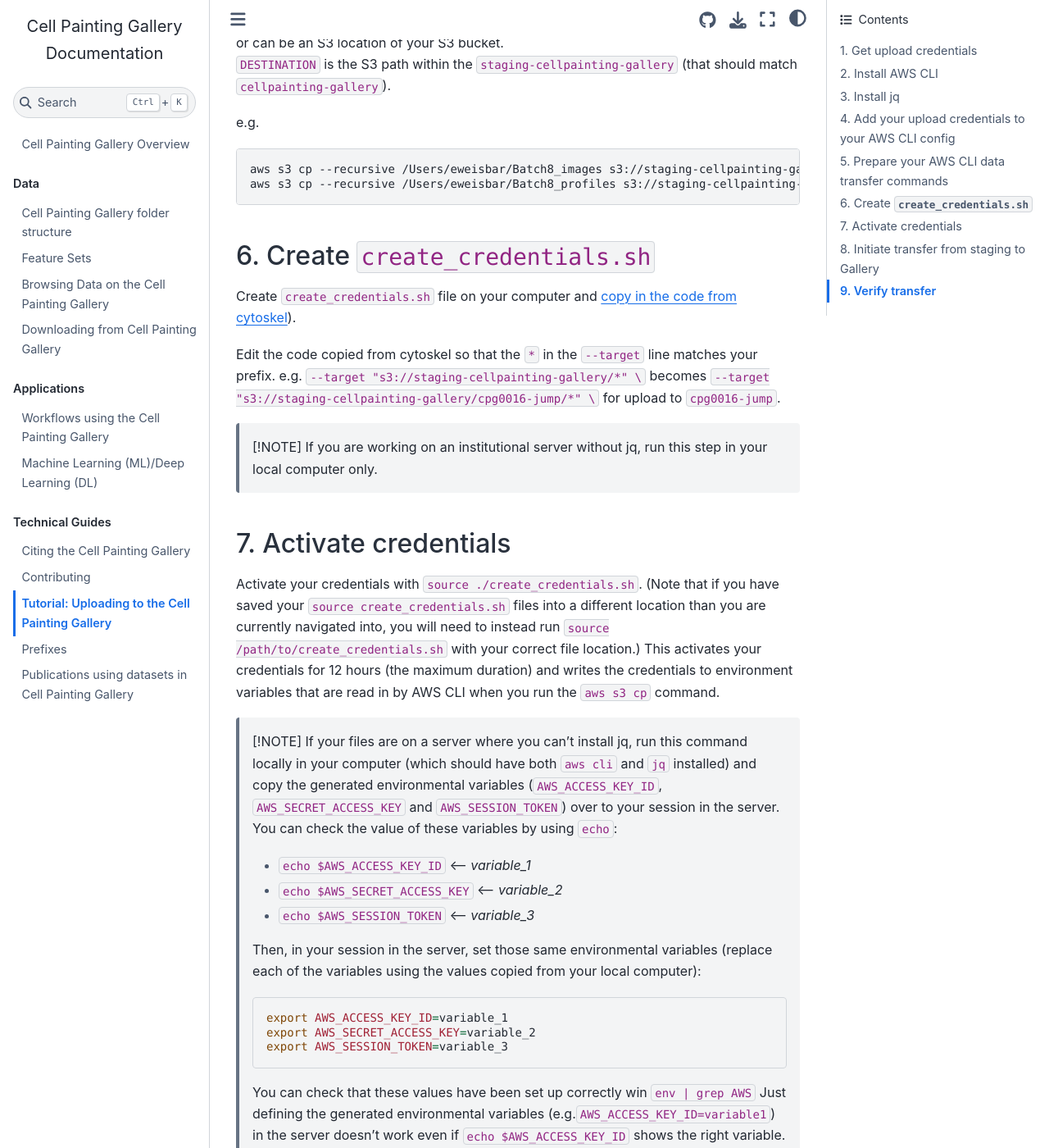
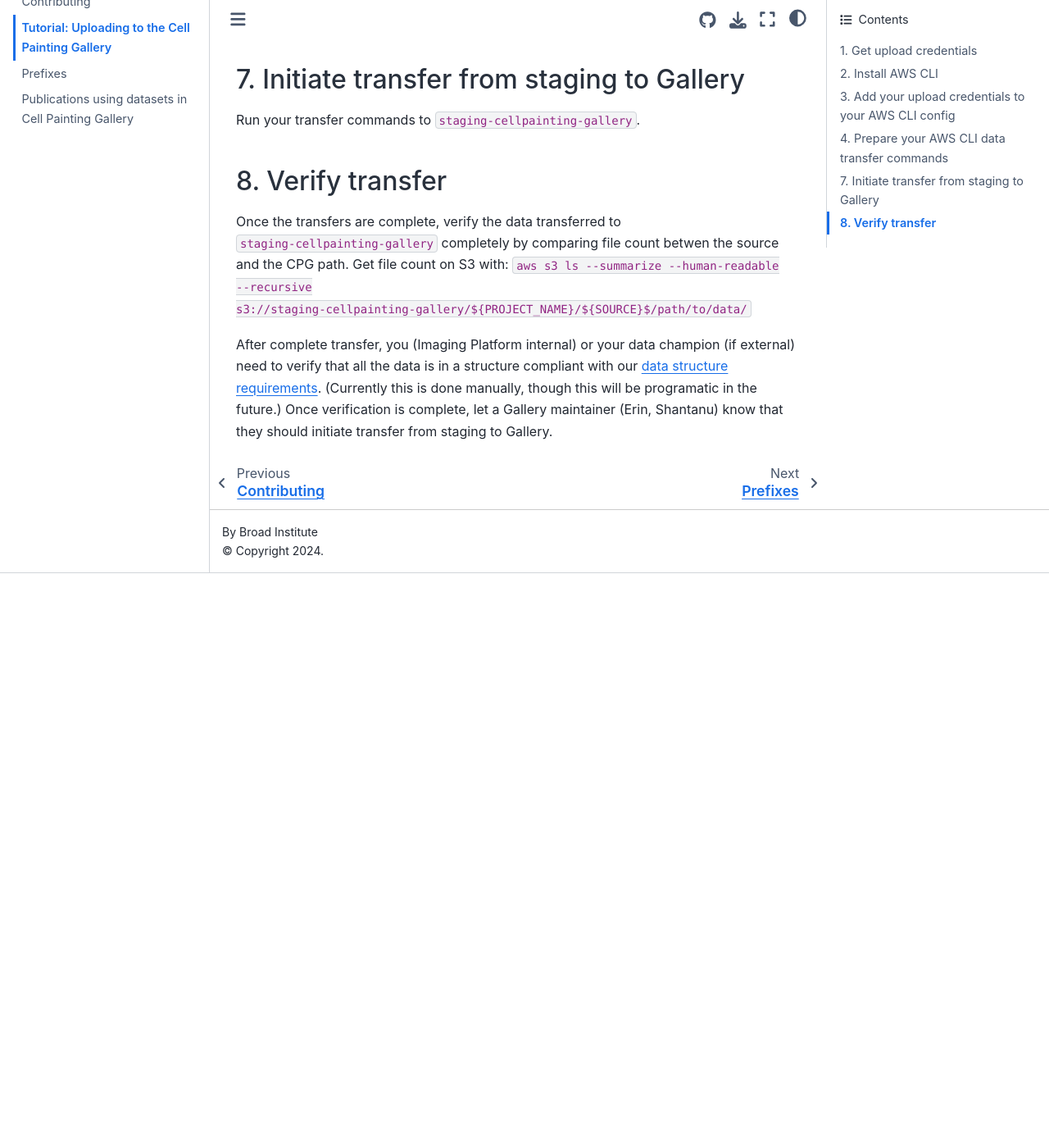
Before and after one commit to broadinstitute/cellpainting-gallery, a Jupyter Book: the page built from documentation/uploading_to_cpg.md, in a window 1280 px wide and 1400 px high, scrolled down 1936 px. Shown: the whole window at 82% size. Built offline with Jupyter Book 1.0.4 settings and Sphinx 7.4.7 and the Sphinx Book theme 1.1.4, drawn with Linux system fonts in a browser that asks for light colours; after the commit the page ends 2635 px from its top, so only the background shows below that; some of the changed text lies outside the part shown.

Commit message:
use direct credentials, not cytoskel

````diff
--- a/documentation/uploading_to_cpg.md
+++ b/documentation/uploading_to_cpg.md
@@ -3,31 +3,25 @@
 To preserve data integrity, any data going into the Cell Painting Gallery is first uploaded to a staging bucket, `staging-cellpainting-gallery`.
 A gallery maintainer can then approve the staged data and initiate transfer to `cellpainting-gallery`.
 
-**Note that these instructions only work for uploading data from local storage; we do not currently have solutions to upload to the staging bucket directly from another S3 account**
+```{warning}
+These instructions are currently applicable for upload from a non-S3 source (such as an institutional server).
+Transfer from S3 to S3 requires slightly more complicated credential setup so please let Erin/Shantanu know if your data is on S3 and they will provide additional instructions.
+```
 
 ## 1. Get upload credentials
 
 Upload credentials enable anyone with the credentials to upload to `staging-cellpainting-gallery`.
-They are generated on a per-prefix basis so each credential set can only be used for upload to a single prefix.
-Upload credentials are generated through [cytoskel](https://github.com/broadinstitute/cytoskel/tree/main).
 
-**Imaging Platform internal**: Email Ank to ask for credentials, letting him know the prefix you want to upload to.
+**Imaging Platform internal**: Email Erin/Shantanu to ask for credentials, letting them know the prefix you want to upload to.
 
 **External source**: Your dataset will have an Imaging Platform champion.
-That champion will contact Ank to request credentials and share them with you.
+That champion will contact Erin/Shantanu to request credentials and share them with you.
 
 ## 2. Install AWS CLI
 
 Follow AWS documentation to [install AWS CLI](https://docs.aws.amazon.com/cli/latest/userguide/getting-started-install.html).
 
-## 3. Install jq
-
-Follow the jq documention to [install jq](https://jqlang.github.io/jq/download/).
-
->[!NOTE]
->If you need to upload files to the Gallery from an institutional server and don't have permissions to install jq there, run this step in your local computer and check the note in **step 6 and 7**.
-
-## 4. Add your upload credentials to your AWS CLI config
+## 3. Add your upload credentials to your AWS CLI config
 
 Open the AWS CLI config file:
 
@@ -44,9 +38,9 @@
 output = json
 ```
 
-The `aws_access_key_id` and `aws_secret_access_key` will be sent to you by Ank when he generates credentials.
+The `aws_access_key_id` and `aws_secret_access_key` will be sent to you by Erin/Shantanu when they generate credentials.
 
-## 5. Prepare your AWS CLI data transfer commands
+## 4. Prepare your AWS CLI data transfer commands
 
 Ensure that you have read [Contributing to the Cell Painting Gallery](/documentation/contributing_to_cpg.md) and [Data Structure](/documentation/data_structure.md).
 
@@ -66,44 +60,16 @@
 aws s3 cp --recursive /Users/eweisbar/Batch8_profiles s3://staging-cellpainting-gallery/cpg0123-example/broad/workspace/profiles/2024_04_01_Batch8/ --acl bucket-owner-full-control
 ```
 
-## 6. Create `create_credentials.sh`
-
-Create `create_credentials.sh` file on your computer and [copy in the code from cytoskel](https://github.com/broadinstitute/cytoskel/blob/main/cytoskel/docs/access_cpg_staging.md#create-file-called-s3_credentialssh)).
-
-Edit the code copied from cytoskel so that the `*` in the `--target` line matches your prefix.
-e.g.  `--target "s3://staging-cellpainting-gallery/*" \` becomes `--target "s3://staging-cellpainting-gallery/cpg0016-jump/*" \` for upload to `cpg0016-jump`.
-
->[!NOTE]
->If you are working on an institutional server without jq, run this step in your local computer only.
-
-## 7. Activate credentials
-
-Activate your credentials with `source ./create_credentials.sh`.
-(Note that if you have saved your `source create_credentials.sh` files into a different location than you are currently navigated into, you will need to instead run `source /path/to/create_credentials.sh` with your correct file location.)
-This activates your credentials for 12 hours (the maximum duration) and writes the credentials to environment variables that are read in by AWS CLI when you run the `aws s3 cp` command.
-
->[!NOTE]
->If your files are on a server where you can't install jq, run this command locally in your computer (which should have both `aws cli` and `jq` installed) and copy the generated environmental variables (`AWS_ACCESS_KEY_ID`, `AWS_SECRET_ACCESS_KEY` and `AWS_SESSION_TOKEN`) over to your session in the server.
->You can check the value of these variables by using `echo`:
->- `echo $AWS_ACCESS_KEY_ID` <-- *variable_1*
->- `echo $AWS_SECRET_ACCESS_KEY` <-- *variable_2*
->- `echo $AWS_SESSION_TOKEN` <-- *variable_3*
->
->Then, in your session in the server, set those same environmental variables (replace each of the variables using the values copied from your local computer):
->```bash
->export AWS_ACCESS_KEY_ID=variable_1
->export AWS_SECRET_ACCESS_KEY=variable_2
->export AWS_SESSION_TOKEN=variable_3
->```
->You can check that these values have been set up correctly win `env | grep AWS`
->Just defining the generated environmental variables (e.g.`AWS_ACCESS_KEY_ID=variable1`) in the server doesn't work even if `echo $AWS_ACCESS_KEY_ID` shows the right variable. `export` has to be used.
-
-## 8. Initiate transfer from staging to Gallery
+## 7. Initiate transfer from staging to Gallery
 
 Run your transfer commands to `staging-cellpainting-gallery`.
 
-## 9. Verify transfer
+## 8. Verify transfer
 
-Once the transfers are complete, either you (Imaging Platform internal) or your data champion (if external) must verify the data transferred to `staging-cellpainting-gallery` is complete.
+Once the transfers are complete, verify the data transferred to `staging-cellpainting-gallery` completely by comparing file count betwen the source and the CPG path.
+Get file count on S3 with:
+`aws s3 ls --summarize --human-readable --recursive s3://staging-cellpainting-gallery/${PROJECT_NAME}/${SOURCE}$/path/to/data/`
+
+After complete transfer, you (Imaging Platform internal) or your data champion (if external) need to verify that all the data is in a structure compliant with our [data structure requirements](data_structure.md).
 (Currently this is done manually, though this will be programatic in the future.)
-Once verification is complete, let a Gallery maintainer (Erin, Shantanu, Ank) know that they should initiate transfer from staging to Gallery.
+Once verification is complete, let a Gallery maintainer (Erin, Shantanu) know that they should initiate transfer from staging to Gallery.
````
